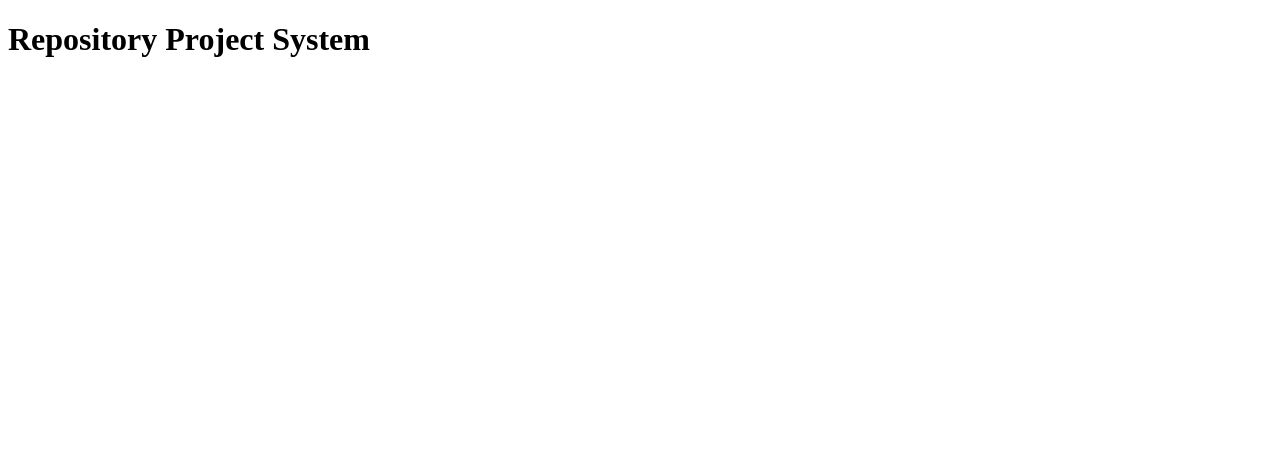
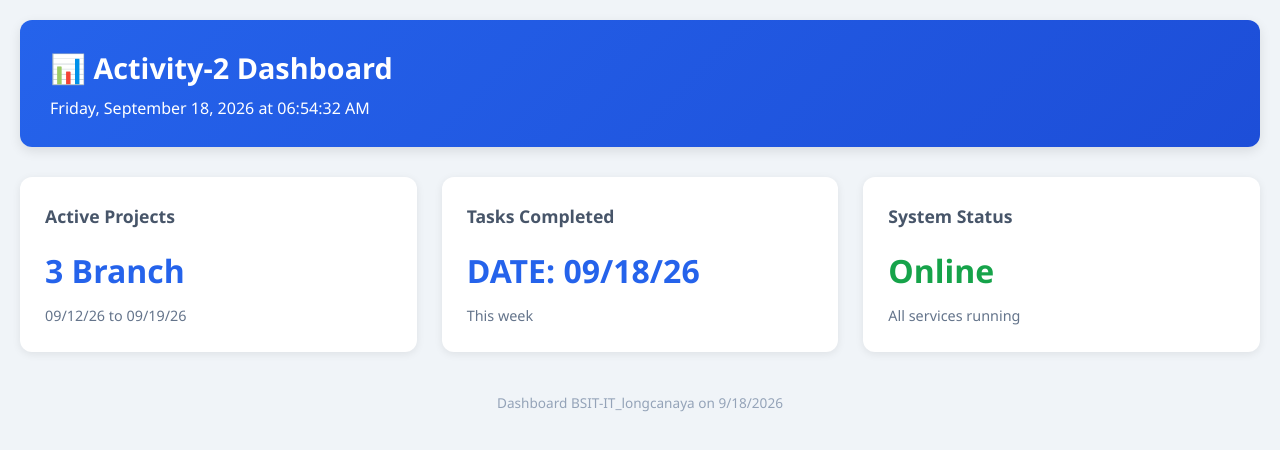
Before and after one commit to leahlongcanaya-bts4/BSIT-3B_Longcanaya, a plain HTML site: page index.html in a window 1280 px wide. Drawn offline with Linux system fonts and the light colour scheme.

Commit message:
my second update

```diff
--- a/index.html
+++ b/index.html
@@ -3,9 +3,137 @@
 <head>
     <meta charset="UTF-8">
     <meta name="viewport" content="width=device-width, initial-scale=1.0">
-    <title>Document</title>
+    <title>Activity-2 Dashboard</title>
+    <style>
+        * {
+            margin: 0;
+            padding: 0;
+            box-sizing: border-box;
+            font-family: 'Segoe UI', Roboto, sans-serif;
+        }
+
+        body {
+            background-color: #f0f4f8;
+            color: #1e293b;
+            padding: 20px;
+            line-height: 1.6;
+        }
+
+        .dashboard-header {
+            background: linear-gradient(135deg, #2563eb, #1d4ed8);
+            color: white;
+            padding: 25px 30px;
+            border-radius: 12px;
+            margin-bottom: 30px;
+            box-shadow: 0 4px 12px rgba(0,0,0,0.1);
+        }
+
+        .dashboard-header h1 {
+            font-size: 1.8rem;
+            margin-bottom: 5px;
+        }
+
+        .dashboard-grid {
+            display: grid;
+            grid-template-columns: repeat(auto-fit, minmax(280px, 1fr));
+            gap: 25px;
+        }
+
+        .dashboard-card {
+            background: white;
+            border-radius: 12px;
+            padding: 25px;
+            box-shadow: 0 2px 8px rgba(0,0,0,0.08);
+            transition: transform 0.2s ease;
+        }
+
+        .dashboard-card:hover {
+            transform: translateY(-5px);
+        }
+
+        .dashboard-card h3 {
+            color: #475569;
+            margin-bottom: 15px;
+            font-size: 1.1rem;
+        }
+
+        .card-value {
+            font-size: 2rem;
+            font-weight: 700;
+            color: #2563eb;
+            margin-bottom: 8px;
+        }
+
+        .status-online {
+            color: #16a34a !important;
+        }
+
+        .card-desc {
+            font-size: 0.9rem;
+            color: #64748b;
+        }
+
+        footer {
+            margin-top: 40px;
+            text-align: center;
+            color: #94a3b8;
+            font-size: 0.85rem;
+        }
+    </style>
 </head>
 <body>
-       <h1>Repository Project System</h1>
+
+    <header class="dashboard-header">
+        <h1>📊 Activity-2 Dashboard</h1>
+        <p id="current-time">Loading time...</p>
+    </header>
+
+    <div class="dashboard-grid">
+
+        <div class="dashboard-card">
+            <h3>Active Projects</h3>
+            <div class="card-value">3 Branch</div>
+            <p class="card-desc"> 09/12/26 to 09/19/26 </p>
+        </div>
+
+
+        <div class="dashboard-card">
+            <h3>Tasks Completed</h3>
+            <div class="card-value">DATE: 09/18/26</div>
+            <p class="card-desc">This week</p>
+        </div>
+
+
+        <div class="dashboard-card">
+            <h3>System Status</h3>
+            <div class="card-value status-online">Online</div>
+            <p class="card-desc">All services running</p>
+        </div>
+    </div>
+
+    <footer>
+        Dashboard BSIT-IT_longcanaya on <span id="today-date"></span>
+    </footer>
+
+    <script>
+        function updateTime() {
+            const now = new Date();
+            document.getElementById('current-time').textContent =
+                now.toLocaleString('en-US', {
+                    weekday: 'long',
+                    year: 'numeric',
+                    month: 'long',
+                    day: 'numeric',
+                    hour: '2-digit',
+                    minute: '2-digit',
+                    second: '2-digit'
+                });
+        }
+        updateTime();
+        setInterval(updateTime, 1000);
+
+        document.getElementById('today-date').textContent = new Date().toLocaleDateString();
+    </script>
+
 </body>
 </html>
```
